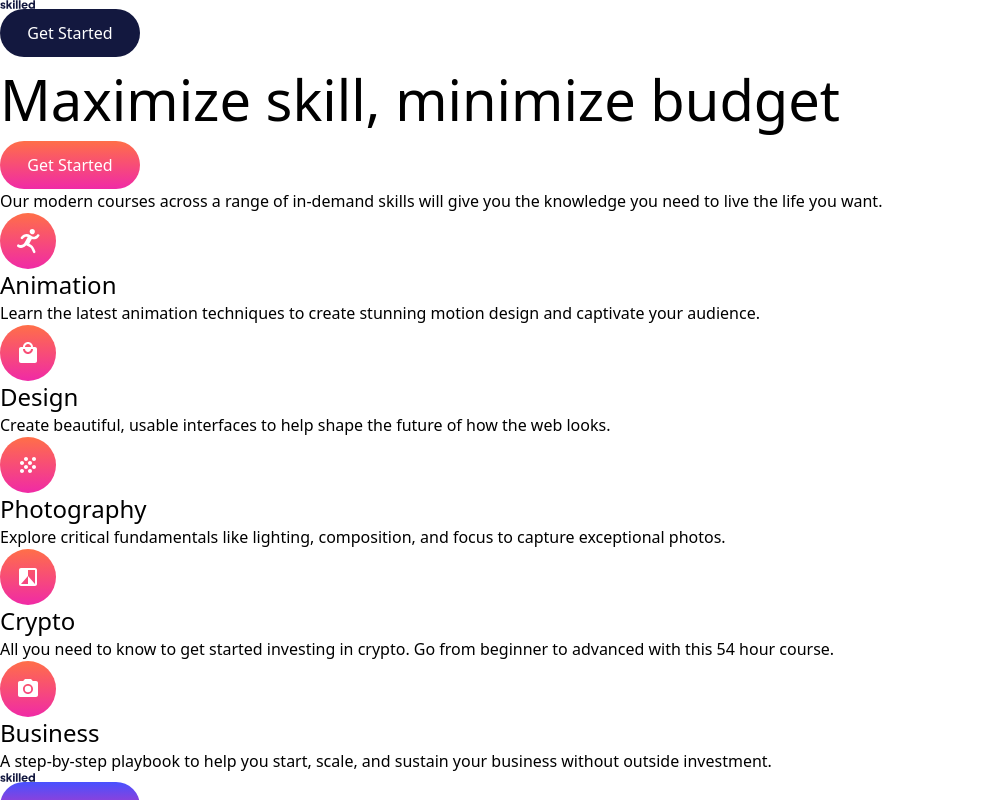
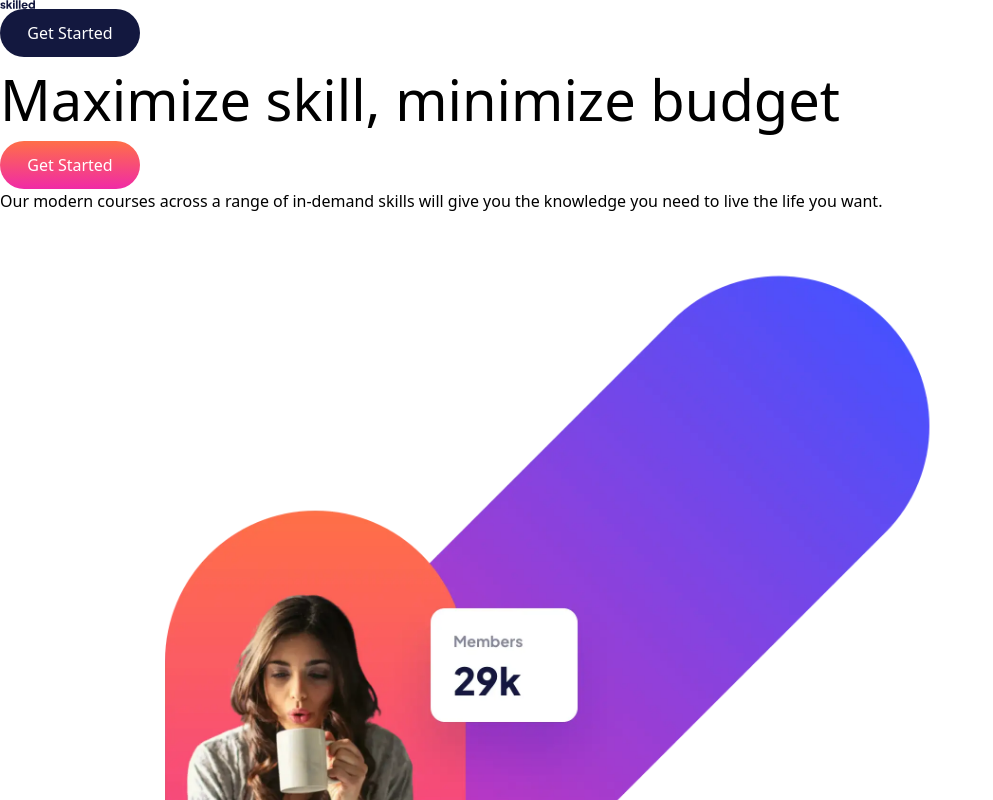
Before and after one commit to reactaleks/skilled-elearning-landing-page-nextjs, a Next.js app: page / in a window 1280 px wide. Shown: the top 800 px of the page, without its empty margins (0-993 px from the left). Built offline with nearby package versions, Linux system fonts and the light colour scheme.

Commit message:
Added hero component images, Made hero image a conditional component.

```diff
--- a/components/HeroComponent.tsx
+++ b/components/HeroComponent.tsx
@@ -10,7 +10,7 @@ export default function HeroComponent() {
         <p>Our modern courses across a range of in-demand skills will give you the knowledge you need to live the life you want.</p>
       </div>
       <div className="">
-        <HeroImageComponent/>
+        <HeroImageComponent imagetype='desktop'/>
       </div>
     </>
   );
--- a/components/HeroImageComponent.tsx
+++ b/components/HeroImageComponent.tsx
@@ -1,9 +1,35 @@
 import Image from "next/image"
 
-export default function HeroImageComponent() {
-    return (
-        <div>
+import imageMobile from "../public/assets/image-hero-mobile@2x.webp"
+import imageTablet from "../public/assets/image-hero-tablet@2x.webp"
+import imageDesktop from "../public/assets/image-hero-desktop@2x.webp"
 
-        </div>
-    )
+interface Props {
+    imagetype:string;
 }
+
+export default function HeroImageComponent({imagetype}:Props) {
+
+    if(imagetype === 'mobile') {
+        return (
+            <div>
+                <Image src={imageMobile} alt="Hero image" width={253} height={253}/>
+            </div>
+        )
+    } else if(imagetype === 'tablet') {
+        return (
+            <div>
+                <Image src={imageTablet} alt="Hero image" width={640.71} height={640}/>
+            </div>
+        )
+    } else {
+        return (
+            <div>
+                <Image src={imageDesktop} alt="Hero image" width={991.63} height={936.92}/>
+            </div>
+        )
+    }
+
+
+
+}
```
